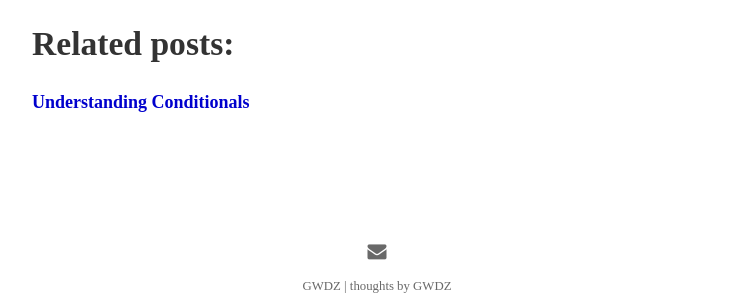
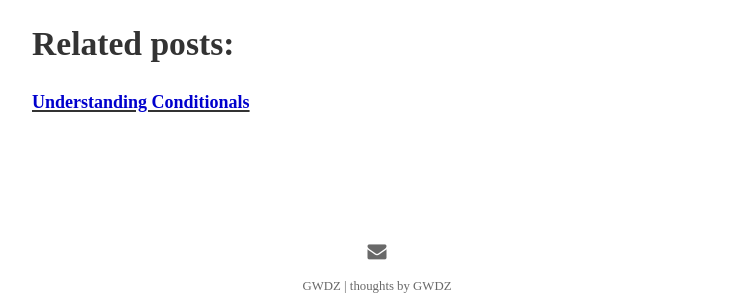
Before and after one commit to GWDZ-true/gwdz-site, a Jekyll site: the page built from _posts/2022-08-18-an-implication-of-the-preface-paradox.md, in a window 1280 px wide. Shown: the part 1237-1537 px from the top of the page, without its empty margins (263-1012 px from the left). Built offline with Jekyll 4.4.1, drawn with Linux system fonts in a browser that asks for light colours; some web fonts are replaced.

Commit message:
Update related-posts.html

```diff
--- a/_includes/related-posts.html
+++ b/_includes/related-posts.html
@@ -8,11 +8,13 @@
         {% else %}
           <li>
             <h3>
+              <u>
               <a href="{{ https://site.github.url }}{{ mypost.url }}">
                 {{ mypost.title }}
                 <!--<img src="{{ site.url }}{{ site.baseurl }}/images/{{ mypost.image.teaser }}">-->
                 <!--<small>{{ mypost.date | date: "%B %-d, %Y" }}</small>-->
               </a>
+              </u>
             </h3>
           </li>
           {% assign listed_posts_urls = listed_posts_urls | push: mypost.url %}
```
